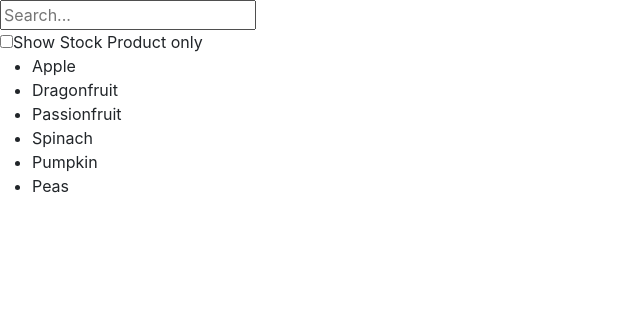
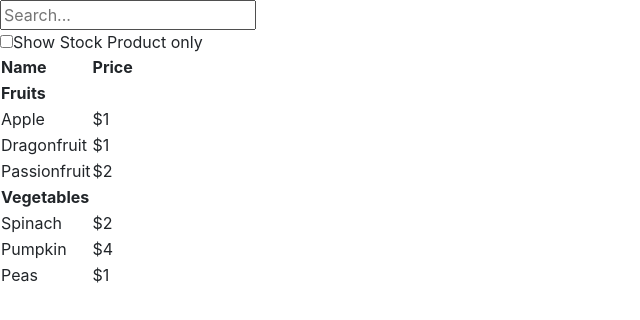
Before and after one commit to nishanmazumder/todo-react, a React (Create React App) app: page / in a window 1280 px wide. Shown: the top 320 px of the page, without its empty margins (0-640 px from the left). Built offline with nearby package versions, Linux system fonts and the light colour scheme.

Commit message:
category added

```diff
--- a/src/components/jsx/Product/App.js
+++ b/src/components/jsx/Product/App.js
@@ -8,7 +8,42 @@ const PRODUCTS = [
 ];
 
 
+function ProductCat({ category }) {
+   return (
+      <tr>
+         <th>{category}</th>
+      </tr>
+   )
+}
+function Product({ product }) {
+   return (
+      <tr>
+         <td>{product.name}</td>
+         <td>{product.price}</td>
+      </tr>
+   )
+}
+
+
 export default function ProductTable() {
+
+   const productRows = [];
+   let lastCategory = null;
+
+   PRODUCTS.map((product) => {
+      if (product.category !== lastCategory) {
+         productRows.push(
+            <ProductCat key={product.category} category={product.category} />
+         )
+      }
+
+      productRows.push(
+         <Product key={product.name} product={product} />
+      )
+
+      lastCategory = product.category
+   })
+
    return (
       <div>
          <div className="searchbar">
@@ -18,13 +53,18 @@ export default function ProductTable() {
             <input type="checkbox" />
             Show Stock Product only
          </label>
-         <ul>
-            {
-               PRODUCTS.map((product, i) => (
-                  <li key={i}>{product.name}</li>
-               ))
-            }
-         </ul>
+         <table>
+            <thead>
+               <tr>
+                  <th>Name</th>
+                  <th>Price</th>
+               </tr>
+            </thead>
+            <tbody>
+               {productRows}
+            </tbody>
+         </table>
+
       </div>
    )
 }
```
